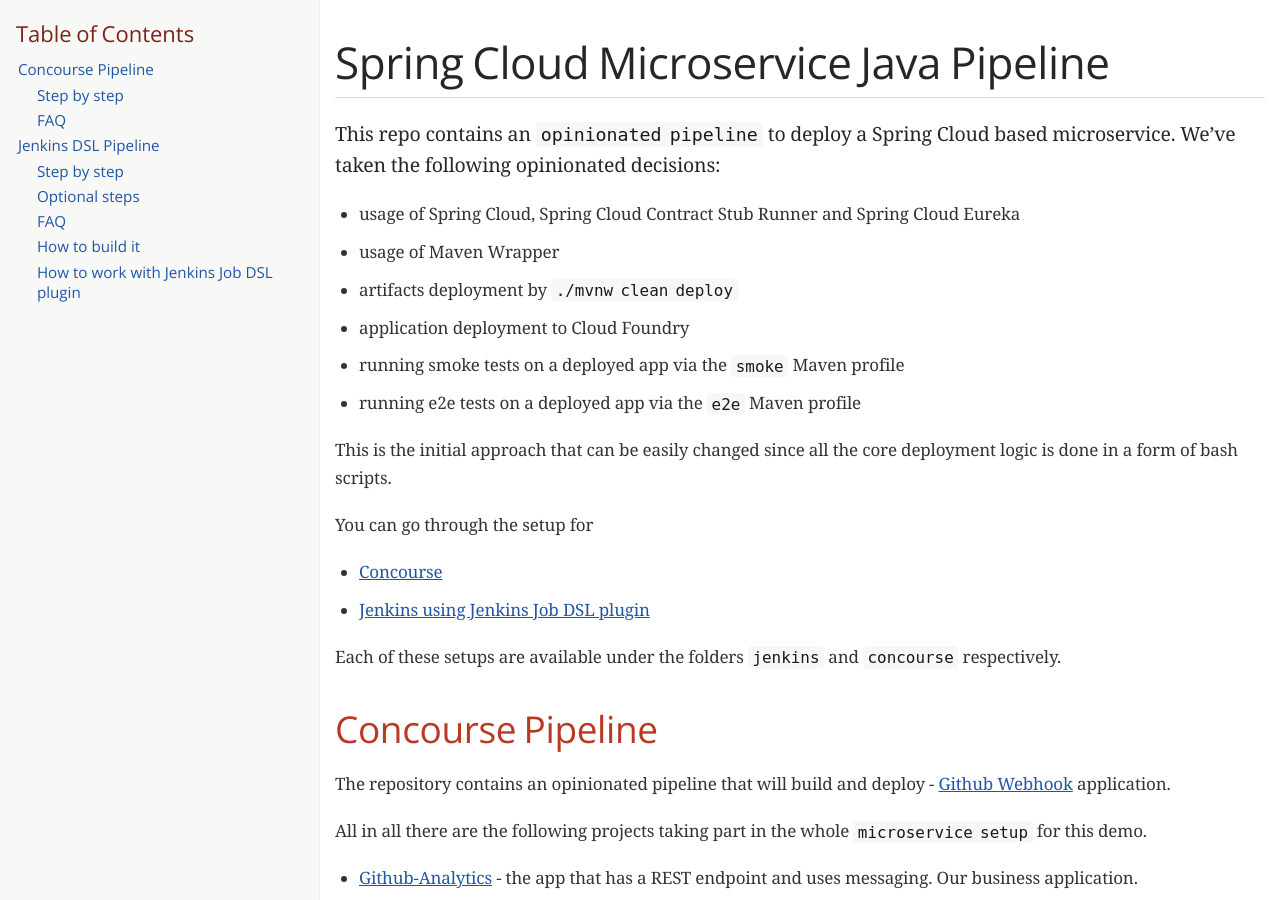
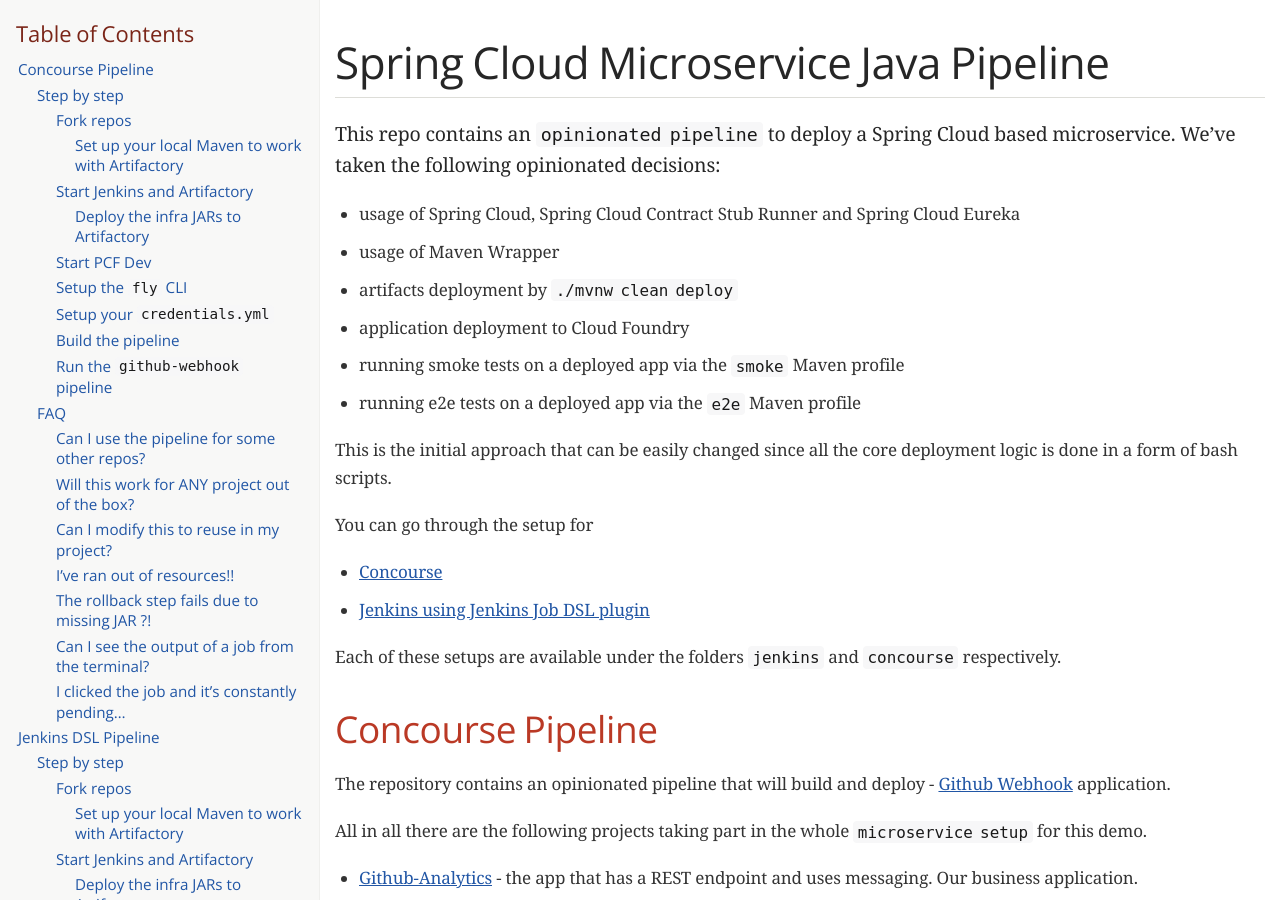
Before and after one commit to spring-attic/spring-cloud-pipelines, a Jekyll site: the page docs/spring-cloud-pipelines.html, which Jekyll copies as it is, in a window 1280 px wide and 900 px high. Built offline with Jekyll 4.4.1, drawn with Linux system fonts in a browser that asks for light colours; some web fonts are replaced.

Commit message:
Increased levels of toc

```diff
--- a/docs/spring-cloud-pipelines.html
+++ b/docs/spring-cloud-pipelines.html
@@ -425,15 +425,95 @@
 <ul class="sectlevel1">
 <li><a href="#concourse">Concourse Pipeline</a>
 <ul class="sectlevel2">
-<li><a href="#_step_by_step">Step by step</a></li>
-<li><a href="#_faq">FAQ</a></li>
+<li><a href="#_step_by_step">Step by step</a>
+<ul class="sectlevel3">
+<li><a href="#_fork_repos_a_id_fork_a">Fork repos<a id="fork"></a></a>
+<ul class="sectlevel4">
+<li><a href="#_set_up_your_local_maven_to_work_with_artifactory">Set up your local Maven to work with Artifactory</a></li>
+</ul>
+</li>
+<li><a href="#_start_jenkins_and_artifactory_a_id_start_a">Start Jenkins and Artifactory<a id="start"></a></a>
+<ul class="sectlevel4">
+<li><a href="#_deploy_the_infra_jars_to_artifactory_a_id_deploy_a">Deploy the infra JARs to Artifactory<a id="deploy"></a></a></li>
+</ul>
+</li>
+<li><a href="#_start_pcf_dev_a_id_pcfdev_a">Start PCF Dev<a id="pcfdev"></a></a></li>
+<li><a href="#_setup_the_code_fly_code_cli_a_id_fly_a">Setup the <code>fly</code> CLI<a id="fly"></a></a></li>
+<li><a href="#creds">Setup your <code>credentials.yml</code></a></li>
+<li><a href="#_build_the_pipeline">Build the pipeline</a></li>
+<li><a href="#_run_the_code_github_webhook_code_pipeline">Run the <code>github-webhook</code> pipeline</a></li>
+</ul>
+</li>
+<li><a href="#_faq">FAQ</a>
+<ul class="sectlevel3">
+<li><a href="#_can_i_use_the_pipeline_for_some_other_repos">Can I use the pipeline for some other repos?</a></li>
+<li><a href="#_will_this_work_for_any_project_out_of_the_box">Will this work for ANY project out of the box?</a></li>
+<li><a href="#_can_i_modify_this_to_reuse_in_my_project">Can I modify this to reuse in my project?</a></li>
+<li><a href="#_i_ve_ran_out_of_resources">I&#8217;ve ran out of resources!!</a></li>
+<li><a href="#_the_rollback_step_fails_due_to_missing_jar">The rollback step fails due to missing JAR ?!</a></li>
+<li><a href="#_can_i_see_the_output_of_a_job_from_the_terminal">Can I see the output of a job from the terminal?</a></li>
+<li><a href="#_i_clicked_the_job_and_it_s_constantly_pending">I clicked the job and it&#8217;s constantly pending&#8230;&#8203;</a></li>
+</ul>
+</li>
 </ul>
 </li>
 <li><a href="#jenkins">Jenkins DSL Pipeline</a>
 <ul class="sectlevel2">
-<li><a href="#_step_by_step_2">Step by step</a></li>
-<li><a href="#optional">Optional steps</a></li>
-<li><a href="#_faq_a_id_faq_a">FAQ<a id="faq"></a></a></li>
+<li><a href="#_step_by_step_2">Step by step</a>
+<ul class="sectlevel3">
+<li><a href="#_fork_repos_a_id_fork_a_2">Fork repos<a id="fork"></a></a>
+<ul class="sectlevel4">
+<li><a href="#_set_up_your_local_maven_to_work_with_artifactory_2">Set up your local Maven to work with Artifactory</a></li>
+</ul>
+</li>
+<li><a href="#_start_jenkins_and_artifactory_a_id_start_a_2">Start Jenkins and Artifactory<a id="start"></a></a>
+<ul class="sectlevel4">
+<li><a href="#_deploy_the_infra_jars_to_artifactory_a_id_deploy_a_2">Deploy the infra JARs to Artifactory<a id="deploy"></a></a></li>
+</ul>
+</li>
+<li><a href="#_start_pcf_dev_a_id_pcfdev_a_2">Start PCF Dev<a id="pcfdev"></a></a></li>
+<li><a href="#_run_the_seed_job_a_id_seed_a">Run the seed job<a id="seed"></a></a></li>
+<li><a href="#_run_the_code_github_webhook_code_pipeline_a_id_pipeline_a">Run the <code>github-webhook</code> pipeline<a id="pipeline"></a></a></li>
+</ul>
+</li>
+<li><a href="#optional">Optional steps</a>
+<ul class="sectlevel3">
+<li><a href="#_deploying_infra_jars_to_a_different_location">Deploying infra jars to a different location</a></li>
+<li><a href="#_setup_settings_xml_for_maven_deployment_a_id_settings_a">Setup settings.xml for Maven deployment<a id="settings"></a></a></li>
+<li><a href="#_setup_jenkins_env_vars_a_id_env_a">Setup Jenkins env vars<a id="env"></a></a>
+<ul class="sectlevel4">
+<li><a href="#_seed_properties">Seed properties</a></li>
+<li><a href="#_global_envs">Global envs</a></li>
+<li><a href="#_all_env_vars">All env vars</a></li>
+</ul>
+</li>
+<li><a href="#_set_git_email_user">Set Git email / user</a></li>
+<li><a href="#_jenkins_credentials">Jenkins Credentials</a>
+<ul class="sectlevel4">
+<li><a href="#_add_jenkins_credentials_for_github_a_id_credentials_a">Add Jenkins credentials for GitHub<a id="credentials"></a></a></li>
+</ul>
+</li>
+<li><a href="#_enable_groovy_token_macro_processing">Enable Groovy Token Macro Processing</a></li>
+</ul>
+</li>
+<li><a href="#_faq_a_id_faq_a">FAQ<a id="faq"></a></a>
+<ul class="sectlevel3">
+<li><a href="#_pipeline_version_contains_pipeline_version">Pipeline version contains ${PIPELINE_VERSION}</a></li>
+<li><a href="#_the_build_times_out_with_code_pipeline_sh_code_info">The build times out with <code>pipeline.sh</code> info</a></li>
+<li><a href="#_can_i_use_the_pipeline_for_some_other_repos_2">Can I use the pipeline for some other repos?</a></li>
+<li><a href="#_will_this_work_for_any_project_out_of_the_box_2">Will this work for ANY project out of the box?</a></li>
+<li><a href="#_can_i_modify_this_to_reuse_in_my_project_2">Can I modify this to reuse in my project?</a></li>
+<li><a href="#_i_ve_ran_out_of_resources_2">I&#8217;ve ran out of resources!!</a></li>
+<li><a href="#tags">The rollback step fails due to missing JAR ?!</a></li>
+<li><a href="#_i_want_to_provide_a_different_jdk_version">I want to provide a different JDK version</a>
+<ul class="sectlevel4">
+<li><a href="#_i_want_deployment_to_stage_and_prod_be_automatic">I want deployment to stage and prod be automatic</a></li>
+<li><a href="#_i_can_t_tag_the_repo">I can&#8217;t tag the repo!</a></li>
+<li><a href="#_deploying_to_test_stage_prod_fails_error_finding_space">Deploying to test / stage / prod fails - error finding space</a></li>
+</ul>
+</li>
+</ul>
+</li>
 <li><a href="#_how_to_build_it">How to build it</a></li>
 <li><a href="#_how_to_work_with_jenkins_job_dsl_plugin">How to work with Jenkins Job DSL plugin</a></li>
 </ul>
```
